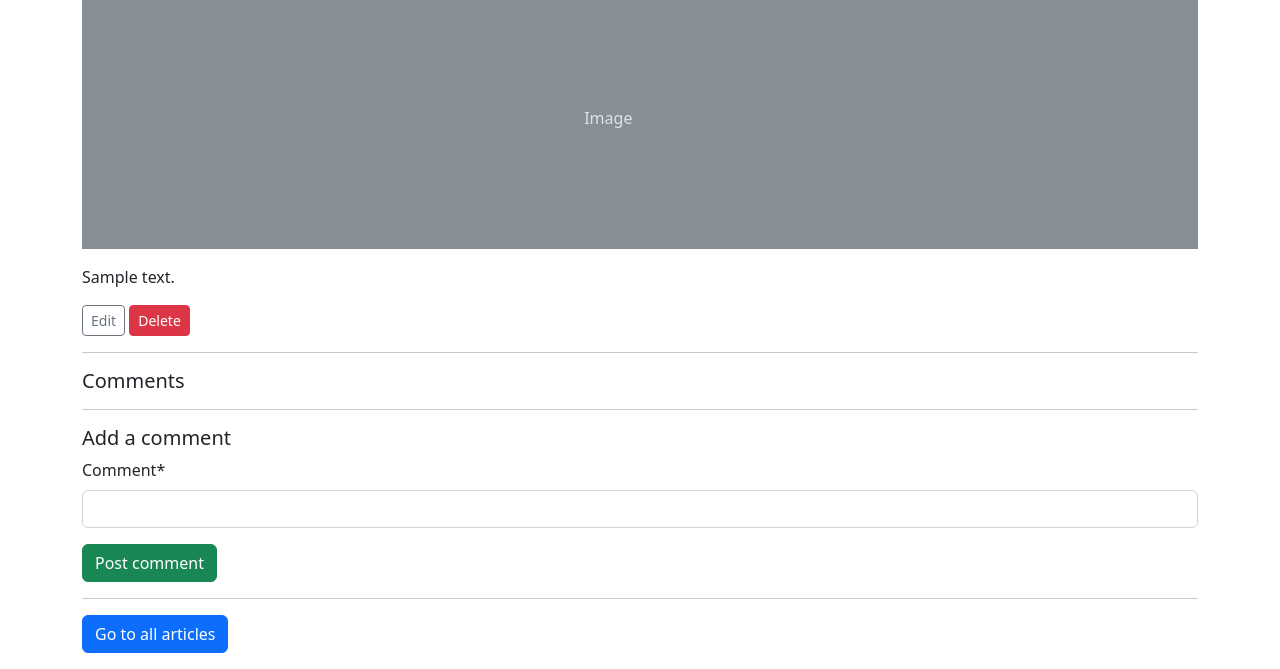
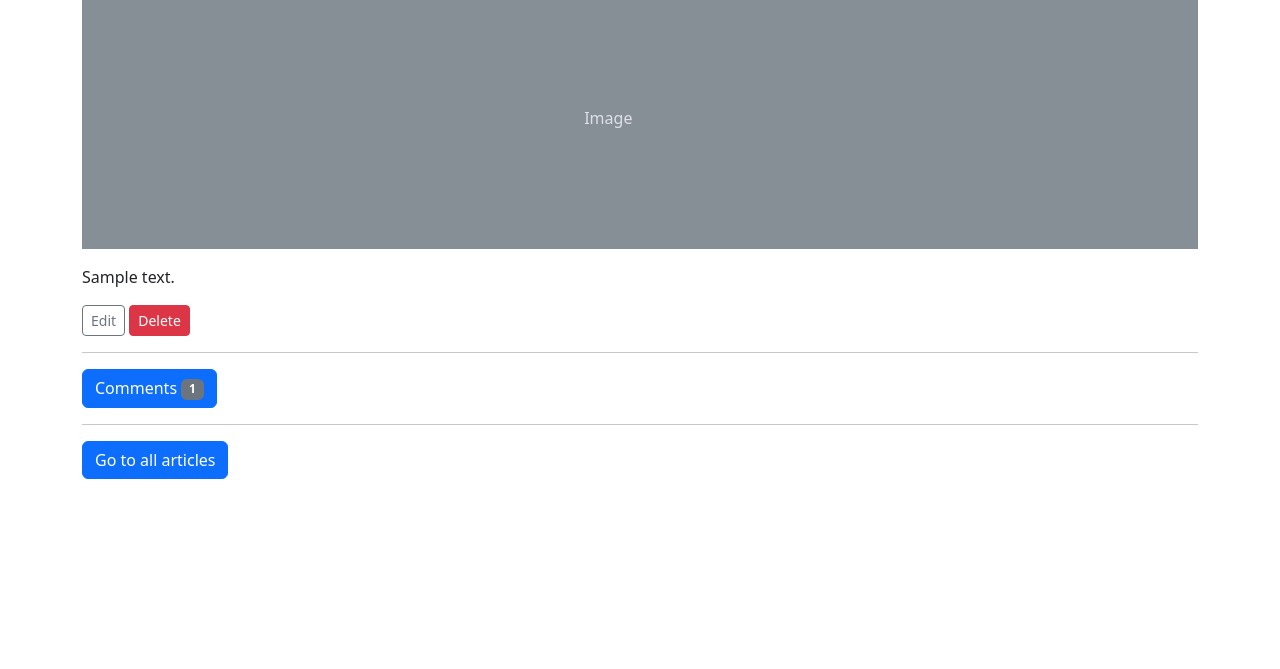
Before and after one commit to LudoTreb/news_paper, a Django app: page /articles/1/ in a window 1280 px wide. Shown: the part 176-845 px from the top of the page. After the commit the page ends 655 px from the top, so only its background shows below. Run offline with Django 4.2, Linux system fonts and the light colour scheme; a user stored in the database is signed in; tables that the repository leaves empty hold one stand-in row (values such as "Sample post"); parts of the project's set-up code (start-up, migrations or seed data) failed here and were passed over; some libraries are stand-ins or nearby versions.

Commit message:
change Comment h5 into a collapse button with a badges of number comment to display/hide comments

```diff
--- a/articles/templates/article_detail.html
+++ b/articles/templates/article_detail.html
@@ -21,18 +21,24 @@
     </p>
 {% endif %}
 <hr>
-<h5>Comments</h5>
-{% for comment in article.comment_set.all %}
-    <p>
-        {{ comment.author }} &middot; {{ comment }}
-    </p>
-{% endfor %}
+<button class="btn btn-primary" type="button" data-bs-toggle="collapse" data-bs-target="#collapseComment" aria-expanded="false" aria-controls="collapseExample">
+    Comments <span class="badge text-bg-secondary">{{ article.comments.all.count }}</span>
+</button>
+<div class="collapse pt-3" id="collapseComment">
+
+    {% for comment in article.comments.all %}
+        <p>
+            {{ comment.author }} &middot; {{ comment }}
+        </p>
+    {% endfor %}
+
 <hr>
 <h5>Add a comment</h5>
 <form method="POST">{% csrf_token %}
     {{ form|crispy }}
     <button class="btn btn-success ml-2" type="submit">Post comment</button>
 </form>
+</div>
 <hr>
 <p><a href="{% url 'article_list' %}" class="btn btn-primary">Go to all articles</a></p>
 
```
